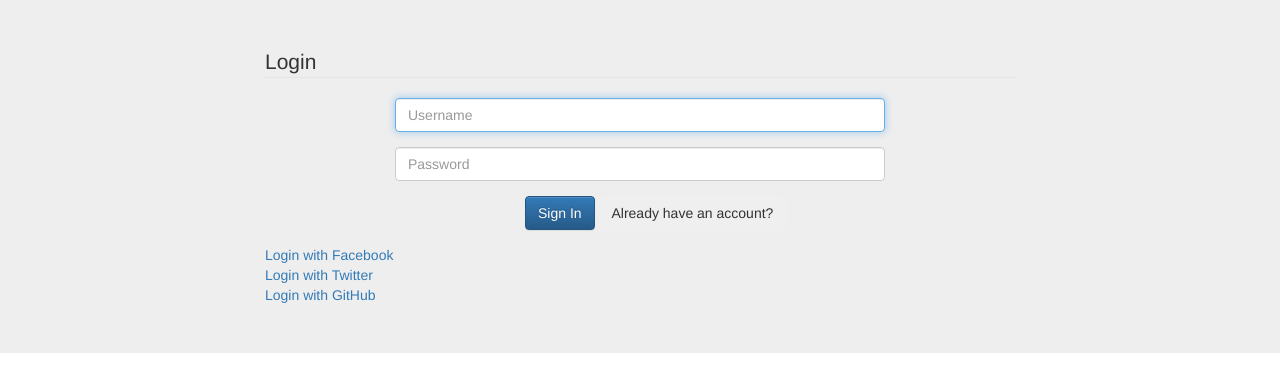
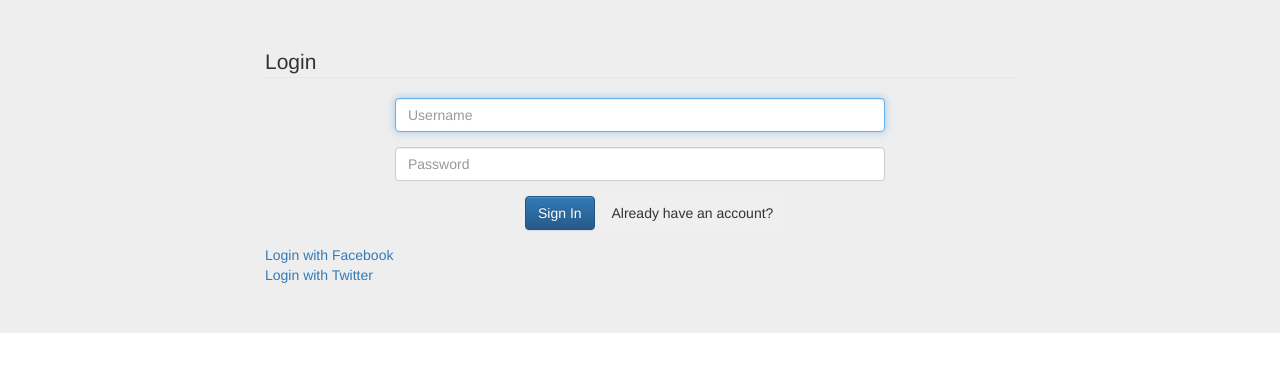
Before and after one commit to ShakilAhmedDhaka/django_apps, a Django app: template myapps/form/templates/form/signin.html in a window 1280 px wide. Shown: the part 73-465 px from the top of the page. Run offline with Django 3.2, Linux system fonts and the light colour scheme; the template is opened without the code that fills it, so the values that code supplies are empty; some libraries are stand-ins or nearby versions.

Commit message:
only facebook and twitter login

```diff
--- a/myapps/form/templates/form/signin.html
+++ b/myapps/form/templates/form/signin.html
@@ -36,7 +36,6 @@
 <br>
 <a href="{% url 'social:begin' 'twitter' %}">Login with Twitter</a>
 <br>
-<a href="{% url 'social:begin' 'github' %}">Login with GitHub</a><br>
 
 
 {% endblock %}
--- a/myapps/myapps/settings.py
+++ b/myapps/myapps/settings.py
@@ -167,3 +167,6 @@ SOCIAL_AUTH_GITHUB_SECRET = 'b186a4f1594a50191805a8f20071001a11dfdf08'
 
 SOCIAL_AUTH_TWITTER_KEY = 'SSjKkcjxMaW885u6VlTqQr4Oa'
 SOCIAL_AUTH_TWITTER_SECRET = '0plBjaBU362QGcA9scpQVqpNO2bMk0IWlVzglckCZLDsYCFqo7'
+
+
+SOCIAL_AUTH_URL_NAMESPACE = 'social'
```
Also changed, not shown: 3 other files.
